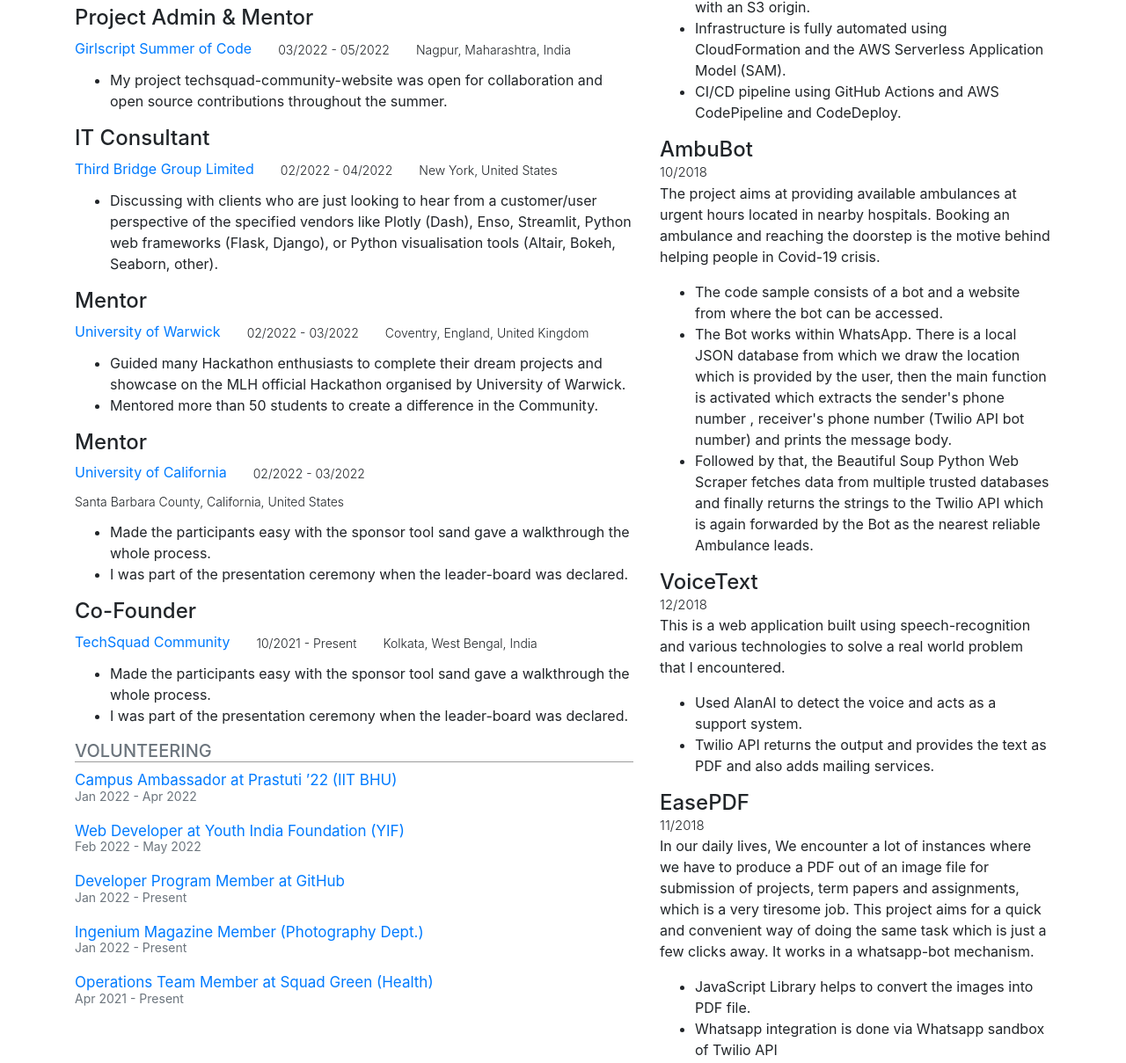
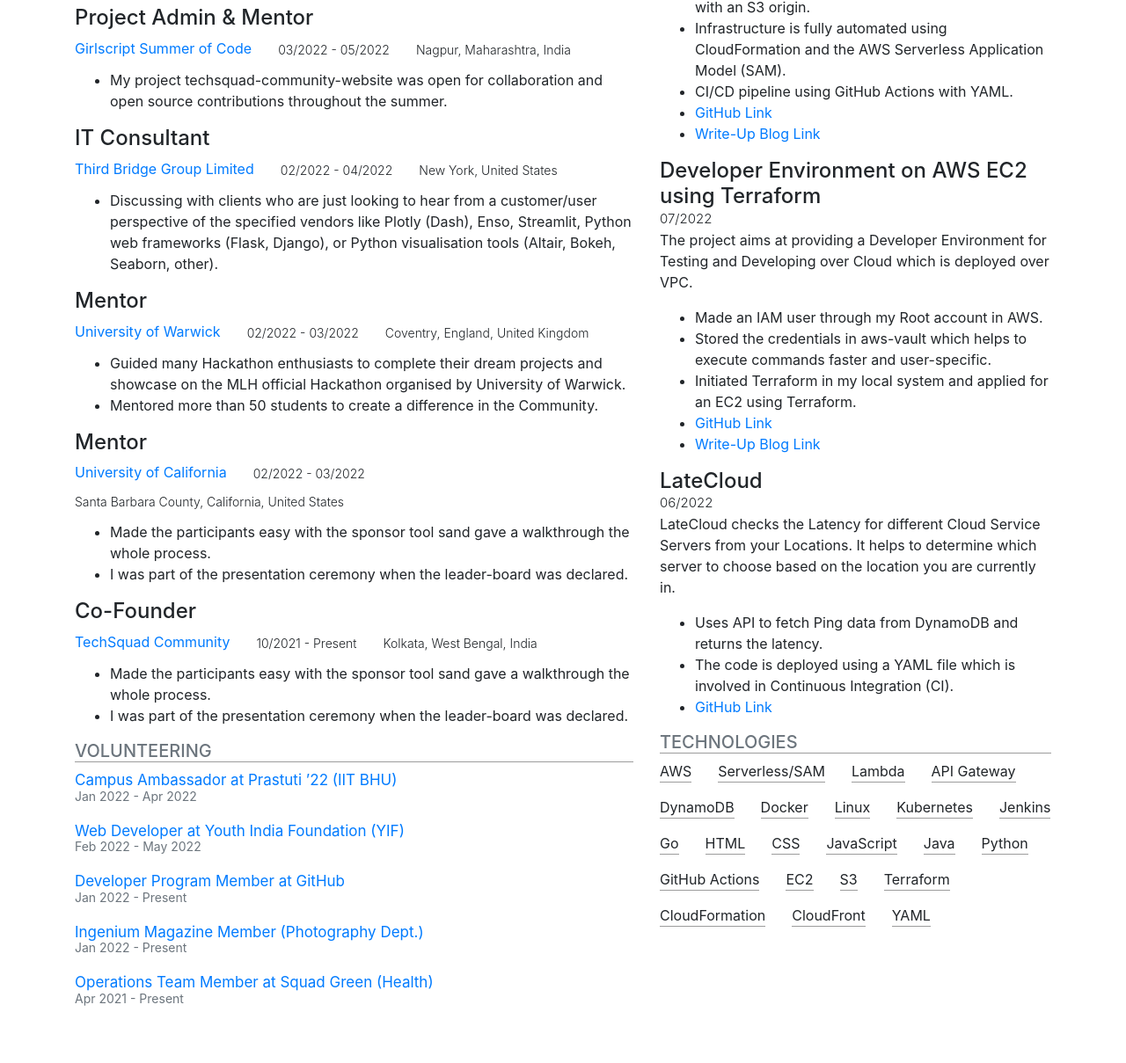
Before and after one commit to ronitblenz/serverless-website, a plain HTML site: page resume-site/index.html in a window 1280 px wide. Shown: the part 627-1836 px from the top of the page at 88% size. After the commit the page ends 1790 px from the top, so only its background shows below. Drawn offline with nearby package versions, Linux system fonts and the light colour scheme; no server answers.

Commit message:
site project updated

```diff
--- a/resume-site/index.html
+++ b/resume-site/index.html
@@ -227,7 +227,7 @@
         <h4 style="margin-bottom: 0rem">Serverless Website</h4>
         <div class="row">
           <div class="col-auto">
-            <p class="font-weight-light" style="margin-bottom: 0rem; font-size: 15px">06/2022</p>
+            <p class="font-weight-light" style="margin-bottom: 0rem; font-size: 15px">07/2022</p>
           </div>
         </div>
         <p>Serverless resume website with view counter using AWS. Built to participate in <a
@@ -235,51 +235,44 @@
           <a href="https://cloudresumechallenge.dev/instructions/">Challenge.</a></p>
         <ul>
           <li>Built a responsive site in HTML using the Bootstrap framework.</li>
-          <li>View counter uses a Lambda function written in Python to update DynamoDB's atomic counter.</li>
+          <li>View counter uses a Lambda function written in GO lang to update DynamoDB's atomic counter.</li>
           <li>The Lambda function runs when API is called and displayed using JavaScript.</li>
           <li>View counter uses a function on the JSON response to bypass API Gateway's decimal encoding limitation.
           </li>
           <li>Website front-end is deployed through CloudFront with an S3 origin.</li>
           <li>Infrastructure is fully automated using CloudFormation and the AWS Serverless Application Model (SAM).
           </li>
-          <li>CI/CD pipeline using GitHub Actions and AWS CodePipeline and CodeDeploy.</li>
+          <li>CI/CD pipeline using GitHub Actions with YAML.</li>
+          <li><a href="https://github.com/ronitblenz/serverless-website">GitHub Link</a></li>
+          <li><a href="https://ronitbanerjee.hashnode.dev/cloud-resume-challenge-tutorial">Write-Up Blog Link</a></li>
 
         </ul>
-        <h4 style="margin-bottom: 0rem">AmbuBot</h4>
+        <h4 style="margin-bottom: 0rem">Developer Environment on AWS EC2 using Terraform</h4>
         <div class="row">
           <div class="col-auto">
-            <p class="font-weight-light" style="margin-bottom: 0rem; font-size: 15px">10/2018</p>
+            <p class="font-weight-light" style="margin-bottom: 0rem; font-size: 15px">07/2022</p>
           </div>
         </div>
-        <p>The project aims at providing available ambulances at urgent hours located in nearby hospitals. Booking an ambulance and reaching the doorstep is the motive behind helping people in Covid-19 crisis.</p>
+        <p>The project aims at providing a Developer Environment for Testing and Developing over Cloud which is deployed over VPC.</p>
         <ul>
-            <li>The code sample consists of a bot and a website from where the bot can be accessed.</li>
-            <li>The Bot works within WhatsApp. There is a local JSON database from which we draw the location which is provided by the user, then the main function is activated which extracts the sender's phone number , receiver's phone number (Twilio API bot number) and prints the message body.</li>
-            <li> Followed by that, the Beautiful Soup Python Web Scraper fetches data from multiple trusted databases and finally returns the strings to the Twilio API which is again forwarded by the Bot as the nearest reliable Ambulance leads.</li>
+            <li>Made an IAM user through my Root account in AWS.</li>
+            <li>Stored the credentials in aws-vault which helps to execute commands faster and user-specific.</li>
+            <li>Initiated Terraform in my local system and applied for an EC2 using Terraform.</li>
+            <li><a href="https://github.com/ronitblenz/aws-ec2-terraform">GitHub Link</a></li>
+          <li><a href="https://ronitbanerjee.hashnode.dev/ec2-using-terraform">Write-Up Blog Link</a></li>
         </ul>
-        <h4 style="margin-bottom: 0rem">VoiceText</h4>
+        <h4 style="margin-bottom: 0rem">LateCloud</h4>
         <div class="row">
           <div class="col-auto">
-            <p class="font-weight-light" style="margin-bottom: 0rem; font-size: 15px">12/2018</p>
+            <p class="font-weight-light" style="margin-bottom: 0rem; font-size: 15px">06/2022</p>
           </div>
         </div>
-        <p>This is a web application built using speech-recognition and various technologies to solve a real world problem that I encountered.
+        <p>LateCloud checks the Latency for different Cloud Service Servers from your Locations. It helps to determine which server to choose based on the location you are currently in.
         </p>
         <ul>
-          <li>Used AlanAI to detect the voice and acts as a support system.</li>
-          <li>Twilio API returns the output and provides the text as PDF and also adds mailing services.</li>
-        </ul>
-        <h4 style="margin-bottom: 0rem">EasePDF</h4>
-        <div class="row">
-          <div class="col-auto">
-            <p class="font-weight-light" style="margin-bottom: 0rem; font-size: 15px">11/2018</p>
-          </div>
-        </div>
-        <p>In our daily lives, We encounter a lot of instances where we have to produce a PDF out of an image file for submission of projects, term papers and assignments, which is a very tiresome job. This project aims for a quick and convenient way of doing the same task which is just a few clicks away. It works in a whatsapp-bot mechanism.
-        </p>
-        <ul>
-          <li>JavaScript Library helps to convert the images into PDF file.</li>
-          <li>Whatsapp integration is done via Whatsapp sandbox of Twilio API</li>
+          <li>Uses API to fetch Ping data from DynamoDB and returns the latency.</li>
+          <li>The code is deployed using a YAML file which is involved in Continuous Integration (CI).</li>
+          <li><a href="https://github.com/ronitblenz/LateCloud">GitHub Link</a></li>
         </ul>
 
         <h5 class="text-muted text-uppercase" style="border-bottom: 1.5px solid #9C9C9C">Technologies</h5>
@@ -329,6 +322,27 @@
           <div class="col-auto">
             <p style="border-bottom: 1.5px solid #9C9C9C">Python</p>
           </div>
+          <div class="col-auto">
+            <p style="border-bottom: 1.5px solid #9C9C9C">GitHub Actions</p>
+          </div>
+          <div class="col-auto">
+            <p style="border-bottom: 1.5px solid #9C9C9C">EC2</p>
+          </div>
+          <div class="col-auto">
+            <p style="border-bottom: 1.5px solid #9C9C9C">S3</p>
+          </div>
+          <div class="col-auto">
+            <p style="border-bottom: 1.5px solid #9C9C9C">Terraform</p>
+          </div>
+          <div class="col-auto">
+            <p style="border-bottom: 1.5px solid #9C9C9C">CloudFormation</p>
+          </div>
+          <div class="col-auto">
+            <p style="border-bottom: 1.5px solid #9C9C9C">CloudFront</p>
+          </div>
+          <div class="col-auto">
+            <p style="border-bottom: 1.5px solid #9C9C9C">YAML</p>
+          </div>
         </div>
       </div>
     </div>
```
